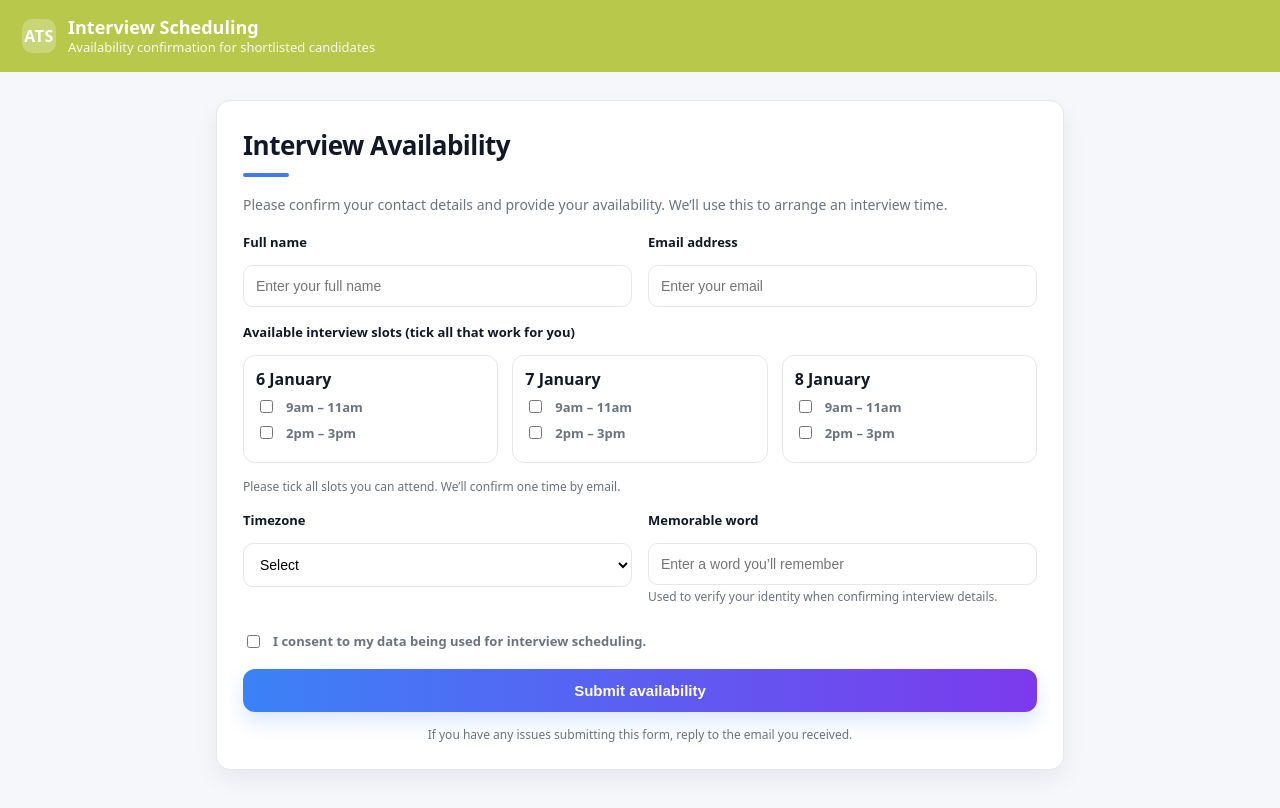
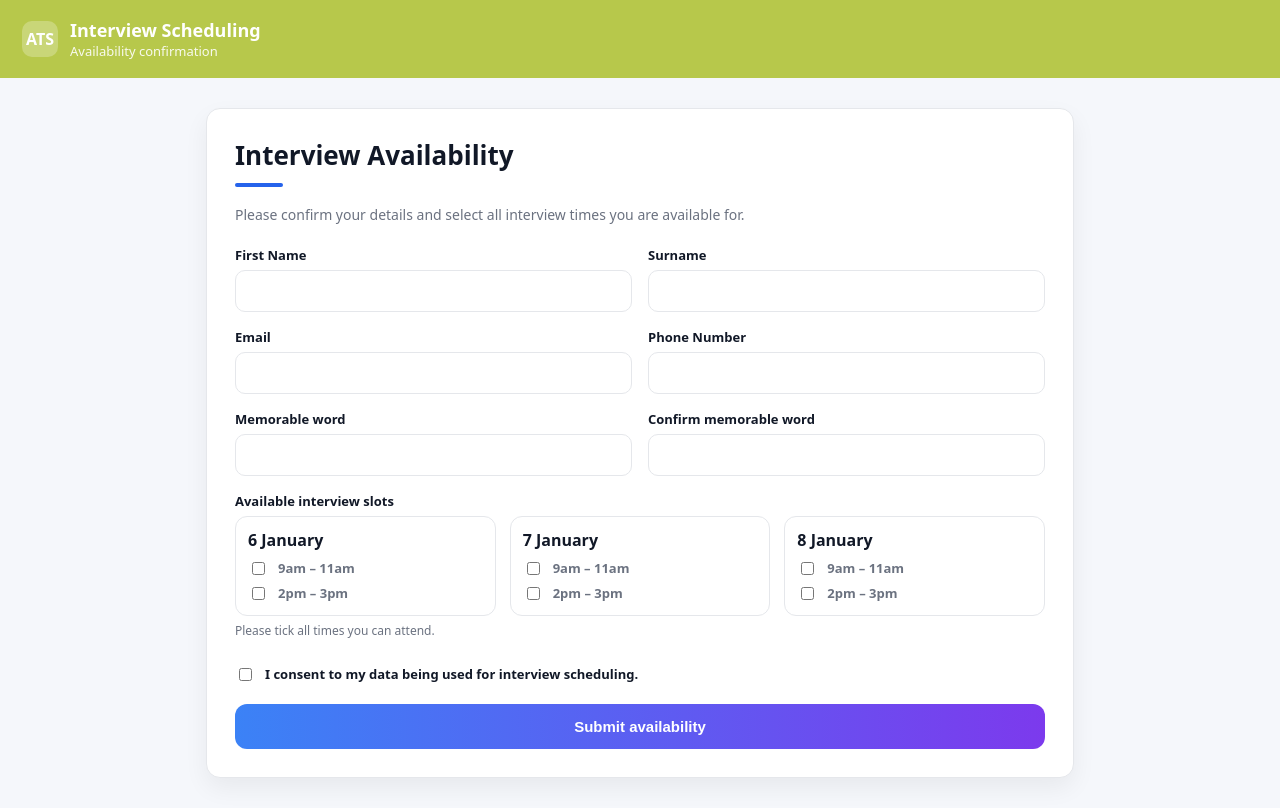
Before and after one commit to jasonarthur331-ui/interview-scheduler, a plain HTML site: page index.html in a window 1280 px wide. Drawn offline with Linux system fonts and the light colour scheme.

Commit message:
Update index.html

```diff
--- a/index.html
+++ b/index.html
@@ -1,213 +1,216 @@
 <!DOCTYPE html>
 <html lang="en">
 <head>
-  <meta charset="UTF-8" />
-  <meta name="viewport" content="width=device-width, initial-scale=1.0" />
+  <meta charset="UTF-8">
   <title>Interview Availability</title>
+  <meta name="viewport" content="width=device-width, initial-scale=1.0">
+
   <style>
-    :root{
+    :root {
       --bg:#f5f7fb;
       --card:#ffffff;
       --text:#111827;
       --muted:#6b7280;
       --border:#e5e7eb;
       --primary:#2563eb;
-      --banner:#b7c84b; /* change this if you want a different banner colour */
-    }
-    *{box-sizing:border-box}
-    body{
-      margin:0;
-      font-family: ui-sans-serif, system-ui, -apple-system, Segoe UI, Roboto, Helvetica, Arial, "Apple Color Emoji","Segoe UI Emoji";
-      background:var(--bg);
-      color:var(--text);
+      --banner:#b7c84b;
     }
 
-    /* Top banner */
-    .banner{
-      background:var(--banner);
-      color:#fff;
-      padding:18px 22px;
-      display:flex;
-      align-items:center;
-      gap:12px;
-    }
-    .logo{
-      width:34px;
-      height:34px;
-      border-radius:10px;
-      background:rgba(255,255,255,.25);
-      display:grid;
-      place-items:center;
-      font-weight:700;
-      letter-spacing:.5px;
-    }
-    .banner-title{
-      font-size:18px;
-      font-weight:700;
-    }
-    .banner-sub{
-      font-size:13px;
-      opacity:.9;
-      margin-top:2px;
-    }
-    .banner-text{
-      display:flex;
-      flex-direction:column;
-      line-height:1.1;
+    * { box-sizing: border-box; }
+
+    body {
+      margin: 0;
+      font-family: system-ui, -apple-system, Segoe UI, Roboto, Helvetica, Arial;
+      background: var(--bg);
+      color: var(--text);
     }
 
-    /* Page container */
-    .wrap{
-      max-width: 880px;
-      margin: 28px auto;
+    /* Banner */
+    .banner {
+      background: var(--banner);
+      color: #fff;
+      padding: 18px 22px;
+      display: flex;
+      align-items: center;
+      gap: 12px;
+    }
+
+    .logo {
+      width: 36px;
+      height: 36px;
+      border-radius: 10px;
+      background: rgba(255,255,255,.25);
+      display: grid;
+      place-items: center;
+      font-weight: 800;
+    }
+
+    .banner-title {
+      font-size: 18px;
+      font-weight: 800;
+    }
+
+    .banner-sub {
+      font-size: 13px;
+      opacity: .9;
+    }
+
+    /* Layout */
+    .wrap {
+      max-width: 900px;
+      margin: 30px auto;
       padding: 0 16px;
     }
 
-    /* Card */
-    .card{
-      background:var(--card);
-      border:1px solid var(--border);
-      border-radius:14px;
-      box-shadow:0 10px 25px rgba(17,24,39,.06);
-      padding: 26px;
-    }
-    .card h1{
-      margin:0 0 6px 0;
-      font-size:26px;
-      font-weight:750;
-      letter-spacing:-.02em;
-    }
-    .underline{
-      width:46px;
-      height:4px;
-      background:var(--primary);
-      border-radius:999px;
-      margin:10px 0 18px;
-      opacity:.85;
-    }
-    .subtext{
-      margin:0 0 18px 0;
-      color:var(--muted);
-      font-size:14px;
-      line-height:1.4;
+    .card {
+      background: var(--card);
+      border: 1px solid var(--border);
+      border-radius: 14px;
+      padding: 28px;
+      box-shadow: 0 10px 25px rgba(0,0,0,.06);
     }
 
-    /* Form layout */
-    form{
-      margin-top: 8px;
+    h1 {
+      margin: 0;
+      font-size: 26px;
+      font-weight: 800;
     }
-    .grid{
-      display:grid;
+
+    .underline {
+      width: 48px;
+      height: 4px;
+      background: var(--primary);
+      border-radius: 999px;
+      margin: 10px 0 18px;
+    }
+
+    .subtext {
+      color: var(--muted);
+      font-size: 14px;
+      margin-bottom: 22px;
+    }
+
+    /* Form */
+    .grid {
+      display: grid;
       grid-template-columns: 1fr 1fr;
       gap: 16px;
     }
-    @media (max-width: 720px){
-      .grid{ grid-template-columns: 1fr; }
+
+    @media (max-width: 720px) {
+      .grid { grid-template-columns: 1fr; }
     }
 
-    label{
-      display:block;
-      font-size:13px;
-      font-weight:650;
-      color:#111827;
-      margin: 0 0 8px 0;
+    .field {
+      display: flex;
+      flex-direction: column;
+      gap: 6px;
     }
-    .field{
-      display:flex;
-      flex-direction:column;
-      gap:6px;
+
+    .full { grid-column: 1 / -1; }
+
+    label {
+      font-size: 13px;
+      font-weight: 700;
     }
-    input, textarea, select{
-      width:100%;
-      padding: 12px 12px;
-      border:1px solid var(--border);
-      border-radius:10px;
-      font-size:14px;
-      outline:none;
-      background:#fff;
-      transition: border .15s ease, box-shadow .15s ease;
+
+    input, select {
+      padding: 12px;
+      border: 1px solid var(--border);
+      border-radius: 10px;
+      font-size: 14px;
     }
-    input:focus, textarea:focus, select:focus{
-      border-color: rgba(37,99,235,.6);
+
+    input:focus, select:focus {
+      outline: none;
+      border-color: var(--primary);
       box-shadow: 0 0 0 4px rgba(37,99,235,.12);
     }
-    textarea{
-      min-height: 110px;
-      resize: vertical;
-    }
-    .help{
-      color:var(--muted);
-      font-size:12px;
-      line-height:1.35;
-      margin-top:-2px;
+
+    .help {
+      font-size: 12px;
+      color: var(--muted);
     }
 
-    .full{
-      grid-column: 1 / -1;
+    /* Slots */
+    .slots {
+      display: grid;
+      grid-template-columns: repeat(3, 1fr);
+      gap: 14px;
+    }
+
+    @media (max-width: 720px) {
+      .slots { grid-template-columns: 1fr; }
+    }
+
+    .slot-card {
+      border: 1px solid var(--border);
+      border-radius: 12px;
+      padding: 12px;
+    }
+
+    .slot-title {
+      font-weight: 800;
+      margin-bottom: 8px;
+    }
+
+    .slot-card label {
+      display: flex;
+      gap: 10px;
+      font-weight: 600;
+      color: var(--muted);
+      margin-top: 6px;
+    }
+
+    .slot-card input {
+      width: auto;
     }
 
     /* Consent */
-    .consent{
-      display:flex;
-      align-items:flex-start;
-      gap:10px;
-      margin-top: 6px;
-      padding-top: 6px;
+    .consent {
+      display: flex;
+      gap: 10px;
+      margin-top: 10px;
     }
-    .consent input{
-      width:auto;
-      margin-top:2px;
-    }
-    .consent label{
-      margin:0;
-      font-weight:600;
-      color:var(--muted);
-      line-height:1.35;
+
+    .consent input {
+      width: auto;
+      margin-top: 3px;
     }
 
     /* Submit */
-    .actions{
-      margin-top:18px;
-    }
-    button{
-      width:100%;
-      border:0;
-      padding: 13px 14px;
-      border-radius:12px;
-      font-size:15px;
-      font-weight:750;
-      cursor:pointer;
-      color:#fff;
+    button {
+      margin-top: 20px;
+      width: 100%;
+      padding: 14px;
+      border: none;
+      border-radius: 12px;
       background: linear-gradient(90deg, #3b82f6, #7c3aed);
-      box-shadow: 0 10px 20px rgba(59,130,246,.18);
-      transition: transform .06s ease;
-    }
-    button:active{ transform: translateY(1px); }
-
-    .footer-note{
-      margin-top: 14px;
-      color:var(--muted);
-      font-size:12px;
-      text-align:center;
+      color: #fff;
+      font-size: 15px;
+      font-weight: 800;
+      cursor: pointer;
     }
   </style>
 </head>
 
 <body>
+
 <header class="banner">
   <div class="logo">ATS</div>
-    <div class="banner-text">
+  <div>
     <div class="banner-title">Interview Scheduling</div>
-      <div class="banner-sub">Availability confirmation for shortlisted candidates</div>
+    <div class="banner-sub">Availability confirmation</div>
   </div>
 </header>
 
 <main class="wrap">
   <section class="card">
+
     <h1>Interview Availability</h1>
     <div class="underline"></div>
     <p class="subtext">
-        Please confirm your contact details and provide your availability. We’ll use this to arrange an interview time.
+      Please confirm your details and select all interview times you are available for.
     </p>
 
     <form name="interview-availability"
@@ -215,133 +218,106 @@
           data-netlify="true"
           action="/?submitted=true">
 
-        <!-- Netlify required hidden field -->
       <input type="hidden" name="form-name" value="interview-availability">
+      <input type="hidden" id="slot_check" name="slot_check">
 
       <div class="grid">
+
         <div class="field">
-            <label for="name">Full name</label>
-            <input id="name" type="text" name="name" placeholder="Enter your full name" required>
+          <label>First Name</label>
+          <input type="text" name="first_name" required>
         </div>
 
         <div class="field">
-            <label for="email">Email address</label>
-            <input id="email" type="email" name="email" placeholder="Enter your email" required>
+          <label>Surname</label>
+          <input type="text" name="surname" required>
+        </div>
+
+        <div class="field">
+          <label>Email</label>
+          <input type="email" name="email" required>
+        </div>
+
+        <div class="field">
+          <label>Phone Number</label>
+          <input type="tel" name="phone" required>
+        </div>
+
+        <div class="field">
+          <label>Memorable word</label>
+          <input type="password" id="mw" name="memorable_word" required>
+        </div>
+
+        <div class="field">
+          <label>Confirm memorable word</label>
+          <input type="password" id="cmw" required>
         </div>
 
         <div class="field full">
-  <label>Available interview slots (tick all that work for you)</label>
+          <label>Available interview slots</label>
 
-  <div style="display:grid; grid-template-columns:1fr 1fr 1fr; gap:14px;">
-    <div style="border:1px solid var(--border); border-radius:12px; padding:12px;">
-      <div style="font-weight:750; margin-bottom:8px;">6 January</div>
-
-      <label style="display:flex; gap:10px; align-items:flex-start; font-weight:600; color:var(--muted);">
-        <input type="checkbox" name="slot_6_jan_9_11" value="6 Jan 9am–11am" style="width:auto; margin-top:2px;">
-        9am – 11am
-      </label>
-
-      <label style="display:flex; gap:10px; align-items:flex-start; font-weight:600; color:var(--muted); margin-top:8px;">
-        <input type="checkbox" name="slot_6_jan_2_3" value="6 Jan 2pm–3pm" style="width:auto; margin-top:2px;">
-        2pm – 3pm
-      </label>
+          <div class="slots">
+            <div class="slot-card">
+              <div class="slot-title">6 January</div>
+              <label><input type="checkbox" class="slot">9am – 11am</label>
+              <label><input type="checkbox" class="slot">2pm – 3pm</label>
             </div>
 
-    <div style="border:1px solid var(--border); border-radius:12px; padding:12px;">
-      <div style="font-weight:750; margin-bottom:8px;">7 January</div>
-
-      <label style="display:flex; gap:10px; align-items:flex-start; font-weight:600; color:var(--muted);">
-        <input type="checkbox" name="slot_7_jan_9_11" value="7 Jan 9am–11am" style="width:auto; margin-top:2px;">
-        9am – 11am
-      </label>
-
-      <label style="display:flex; gap:10px; align-items:flex-start; font-weight:600; color:var(--muted); margin-top:8px;">
-        <input type="checkbox" name="slot_7_jan_2_3" value="7 Jan 2pm–3pm" style="width:auto; margin-top:2px;">
-        2pm – 3pm
-      </label>
+            <div class="slot-card">
+              <div class="slot-title">7 January</div>
+              <label><input type="checkbox" class="slot">9am – 11am</label>
+              <label><input type="checkbox" class="slot">2pm – 3pm</label>
             </div>
 
-    <div style="border:1px solid var(--border); border-radius:12px; padding:12px;">
-      <div style="font-weight:750; margin-bottom:8px;">8 January</div>
-
-      <label style="display:flex; gap:10px; align-items:flex-start; font-weight:600; color:var(--muted);">
-        <input type="checkbox" name="slot_8_jan_9_11" value="8 Jan 9am–11am" style="width:auto; margin-top:2px;">
-        9am – 11am
-      </label>
-
-      <label style="display:flex; gap:10px; align-items:flex-start; font-weight:600; color:var(--muted); margin-top:8px;">
-        <input type="checkbox" name="slot_8_jan_2_3" value="8 Jan 2pm–3pm" style="width:auto; margin-top:2px;">
-        2pm – 3pm
-      </label>
+            <div class="slot-card">
+              <div class="slot-title">8 January</div>
+              <label><input type="checkbox" class="slot">9am – 11am</label>
+              <label><input type="checkbox" class="slot">2pm – 3pm</label>
             </div>
           </div>
 
-  <div class="help" style="margin-top:10px;">
-    Please tick all slots you can attend. We’ll confirm one time by email.
-  </div>
-
-  <!-- simple required marker so they must pick at least one -->
-  <input type="hidden" name="at_least_one_slot" id="at_least_one_slot" value="">
-</div>
-
-<script>
-  // Require at least one slot to be selected (client-side)
-  (function () {
-    const form = document.querySelector('form[name="interview-availability"]');
-    if (!form) return;
-
-    const slotBoxes = form.querySelectorAll('input[type="checkbox"][name^="slot_"]');
-    const marker = document.getElementById('at_least_one_slot');
-
-    const update = () => {
-      const anyChecked = Array.from(slotBoxes).some(cb => cb.checked);
-      marker.value = anyChecked ? 'yes' : '';
-    };
-
-    slotBoxes.forEach(cb => cb.addEventListener('change', update));
-    form.addEventListener('submit', (e) => {
-      update();
-      if (!marker.value) {
-        e.preventDefault();
-        alert('Please tick at least one available time slot.');
-      }
-    });
-  })();
-</script>
-
-
-          <div class="field">
-            <label for="timezone">Timezone</label>
-            <select id="timezone" name="timezone" required>
-              <option value="">Select</option>
-              <option>GMT</option>
-              <option>GMT+1</option>
-              <option>GMT-5</option>
-            </select>
-          </div>
-
-          <div class="field">
-            <label for="memorable_word">Memorable word</label>
-            <input id="memorable_word"
-                   type="password"
-                   name="memorable_word"
-                   placeholder="Enter a word you’ll remember"
-                   required>
-            <div class="help">Used to verify your identity when confirming interview details.</div>
+          <div class="help">Please tick all times you can attend.</div>
         </div>
 
         <div class="consent full">
-            <input id="consent" type="checkbox" name="consent" required>
-            <label for="consent">I consent to my data being used for interview scheduling.</label>
-          </div>
+          <input type="checkbox" required>
+          <label>I consent to my data being used for interview scheduling.</label>
         </div>
 
-        <div class="actions">
+      </div>
+
       <button type="submit">Submit availability</button>
-          <div class="footer-note">If you have any issues submitting this form, reply to the email you received.</div>
-        </div>
+
     </form>
+
   </section>
 </main>
+
+<script>
+  const mw = document.getElementById('mw');
+  const cmw = document.getElementById('cmw');
+  const slots = document.querySelectorAll('.slot');
+  const slotCheck = document.getElementById('slot_check');
+
+  function validateForm(e) {
+    if (mw.value !== cmw.value) {
+      e.preventDefault();
+      alert('Memorable words do not match');
+      return;
+    }
+
+    const anySlot = Array.from(slots).some(s => s.checked);
+    if (!anySlot) {
+      e.preventDefault();
+      alert('Please select at least one interview slot');
+      return;
+    }
+
+    slotCheck.value = 'selected';
+  }
+
+  document.querySelector('form').addEventListener('submit', validateForm);
+</script>
+
 </body>
 </html>
```
Lines whose indentation alone changed are shown as unchanged.
